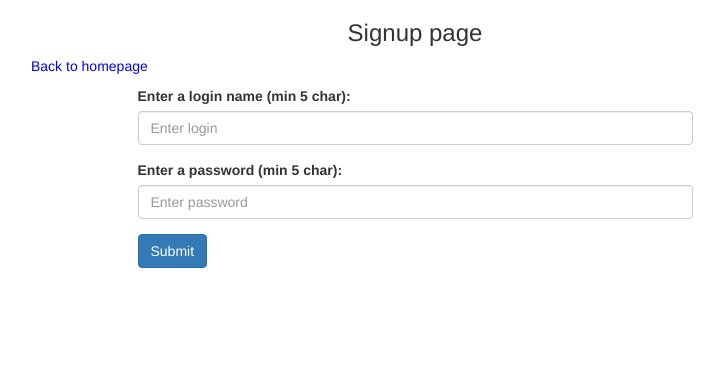
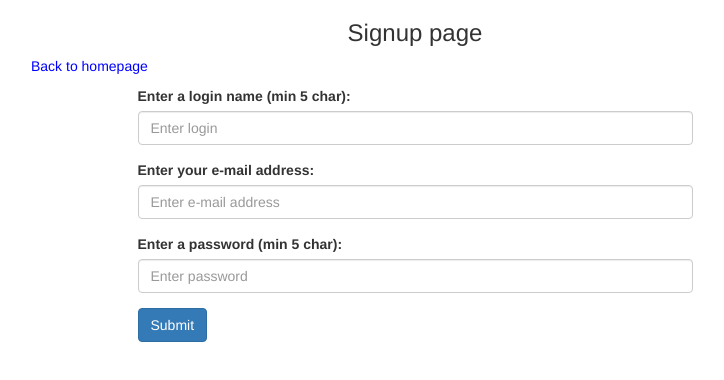
Before and after one commit to szantog82/Dynamic-pages-FCC-SzG, a website: page views/signup.html in a window 1280 px wide. Shown: the whole page, without its empty margins (225-949 px from the left). Drawn offline with nearby package versions, Linux system fonts and the light colour scheme.

Commit message:
Update signup.html

```diff
--- a/views/signup.html
+++ b/views/signup.html
@@ -18,6 +18,10 @@
             <input type="text" class="form-control" name="login" placeholder="Enter login">
           </div>
           <div class="form-group">
+            <label>Enter your e-mail address:</label>
+            <input type="email" class="form-control" name="email" placeholder="Enter e-mail address">
+          </div>
+          <div class="form-group">
             <label>Enter a password (min 5 char):</label>
             <input type="password" class="form-control" name="password" placeholder="Enter password">
           </div>
```
